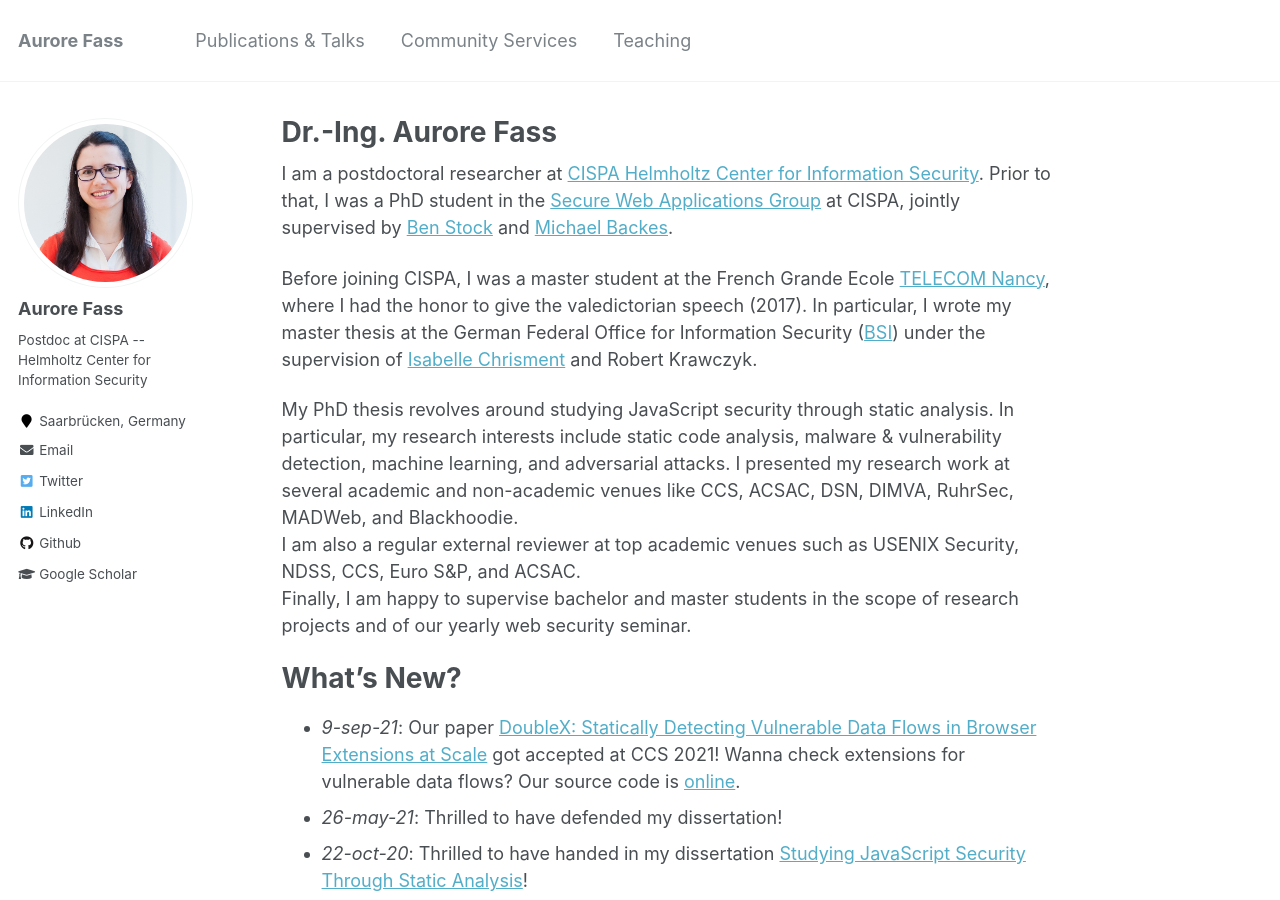
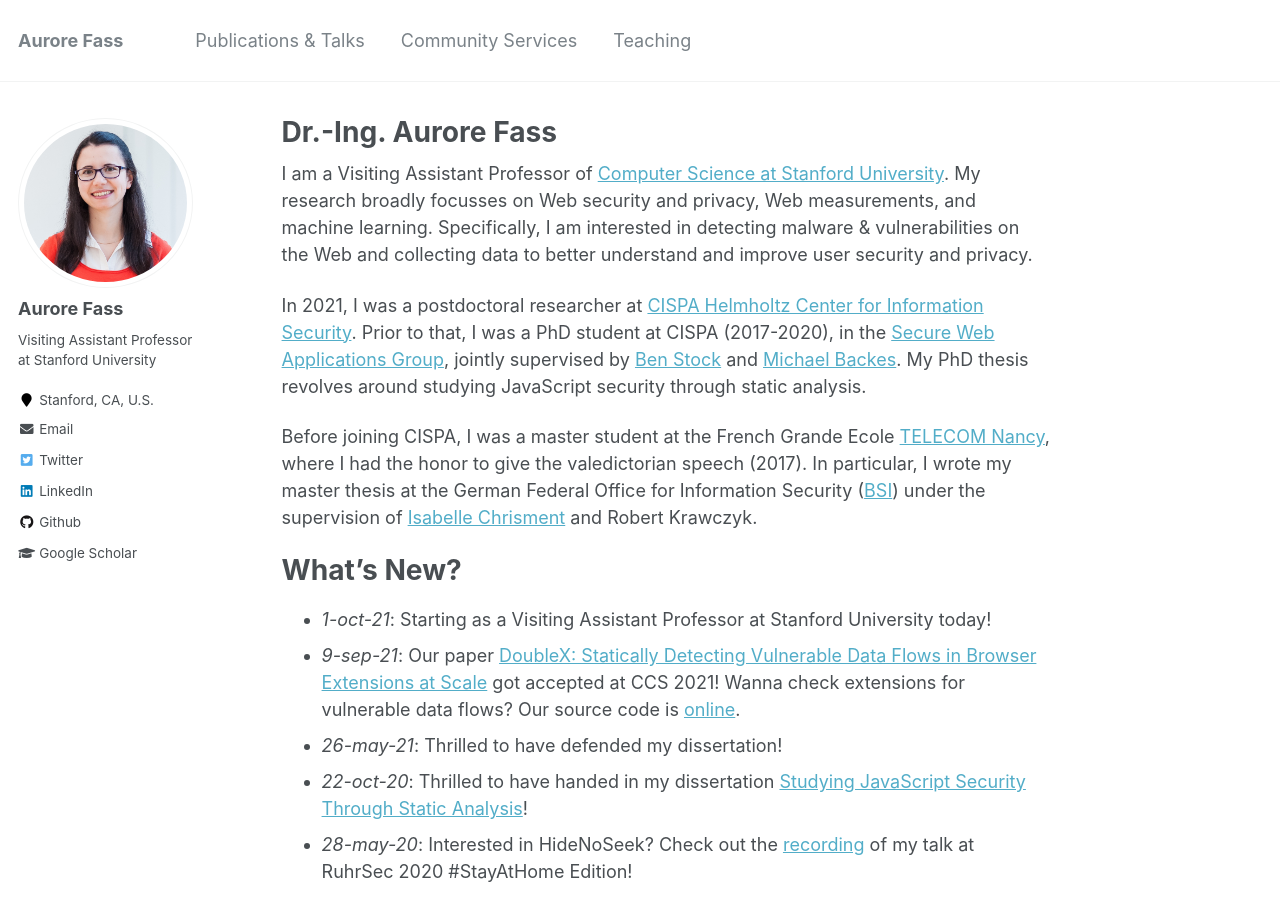
Before and after one commit to Aurore54F/aurore54f.github.io, a Jekyll site: the page built from _pages/about.md, in a window 1280 px wide and 900 px high. Built offline with Jekyll 4.4.1, drawn with Linux system fonts in a browser that asks for light colours.

Commit message:
Updated affiliation (Stanford now)

```diff
--- a/_config.yml
+++ b/_config.yml
@@ -10,7 +10,7 @@ locale                   : "en-US"
 title                    : "Aurore Fass"
 title_separator          : "-"
 name                     : &name "Aurore Fass"
-description              : &description "Postdoc at CISPA -- Helmholtz Center for Information Security"
+description              : &description "Visiting Assistant Professor at Stanford University"
 url                      : https://aurore54f.github.io # the base hostname & protocol for your site e.g. "https://mmistakes.github.io"
 baseurl                  : "" # the subpath of your site, e.g. "/blog"
 repository               : "aurore54f.github.io"
@@ -82,12 +82,12 @@ analytics:
 author:
   name             : "Aurore Fass"
   avatar           : "Aurore.jpg"
-  bio              : "Postdoc at CISPA -- Helmholtz Center for Information Security"
-  location         : "Saarbrücken, Germany"
+  bio              : "Visiting Assistant Professor at Stanford University"
+  location         : "Stanford, CA, U.S."
   employer         :
   pubmed           :
   googlescholar    : "https://scholar.google.com/citations?hl=en&user=NuD8rUoAAAAJ"
-  email            : "firstname-dot-lastname-at-cispa-dot-saarland"
+  email            : "firstname-at-stanford-dot-edu"
   researchgate     :
   uri              :
   bitbucket        :
--- a/_pages/about.md
+++ b/_pages/about.md
@@ -8,19 +8,18 @@ redirect_from:
   - /about.html
 ---
 
-I am a postdoctoral researcher at [CISPA Helmholtz Center for Information Security](https://cispa.saarland).
-Prior to that, I was a PhD student in the [Secure Web Applications Group](https://swag.cispa.saarland) at CISPA, jointly supervised by [Ben Stock](https://swag.cispa.saarland/people/benstock.html) and [Michael Backes](https://cispa.de/en/people/backes).
+I am a Visiting Assistant Professor of [Computer Science at Stanford University](https://cs.stanford.edu).
+My research broadly focusses on Web security and privacy, Web measurements, and machine learning. Specifically, I am interested in detecting malware & vulnerabilities on the Web and collecting data to better understand and improve user security and privacy.
+
+In 2021, I was a postdoctoral researcher at [CISPA Helmholtz Center for Information Security](https://cispa.saarland).
+Prior to that, I was a PhD student at CISPA (2017-2020), in the [Secure Web Applications Group](https://swag.cispa.saarland), jointly supervised by [Ben Stock](https://swag.cispa.saarland/people/benstock.html) and [Michael Backes](https://cispa.de/en/people/backes). My PhD thesis revolves around studying JavaScript security through static analysis.
 
 Before joining CISPA, I was a master student at the French Grande Ecole [TELECOM Nancy](https://telecomnancy.univ-lorraine.fr/en), where I had the honor to give the valedictorian speech (2017). In particular, I wrote my master thesis at the German Federal Office for Information Security ([BSI](https://www.bsi.bund.de/EN/)) under the supervision of [Isabelle Chrisment](https://members.loria.fr/IChrisment/) and Robert Krawczyk.
 
 
-My PhD thesis revolves around studying JavaScript security through static analysis. In particular, my research interests include static code analysis, malware & vulnerability detection, machine learning, and adversarial attacks. I presented my research work at several academic and non-academic venues like CCS, ACSAC, DSN, DIMVA, RuhrSec, MADWeb, and Blackhoodie.
-I am also a regular external reviewer at top academic venues such as USENIX Security, NDSS, CCS, Euro S&P, and ACSAC.
-Finally, I am happy to supervise bachelor and master students in the scope of research projects and of our yearly web security seminar.
-
-
 What's New?
 ======
+- _1-oct-21_: Starting as a Visiting Assistant Professor at Stanford University today!
 - _9-sep-21_: Our paper [DoubleX: Statically Detecting Vulnerable Data Flows in Browser Extensions at Scale](https://swag.cispa.saarland/papers/fass2021doublex.pdf) got accepted at CCS 2021! Wanna check extensions for vulnerable data flows? Our source code is [online](https://github.com/Aurore54F/DoubleX).
 - _26-may-21_: Thrilled to have defended my dissertation!
 - _22-oct-20_: Thrilled to have handed in my dissertation [Studying JavaScript Security Through Static Analysis](https://publikationen.sulb.uni-saarland.de/bitstream/20.500.11880/31484/1/Thesis-final_Fass.pdf)!
```
